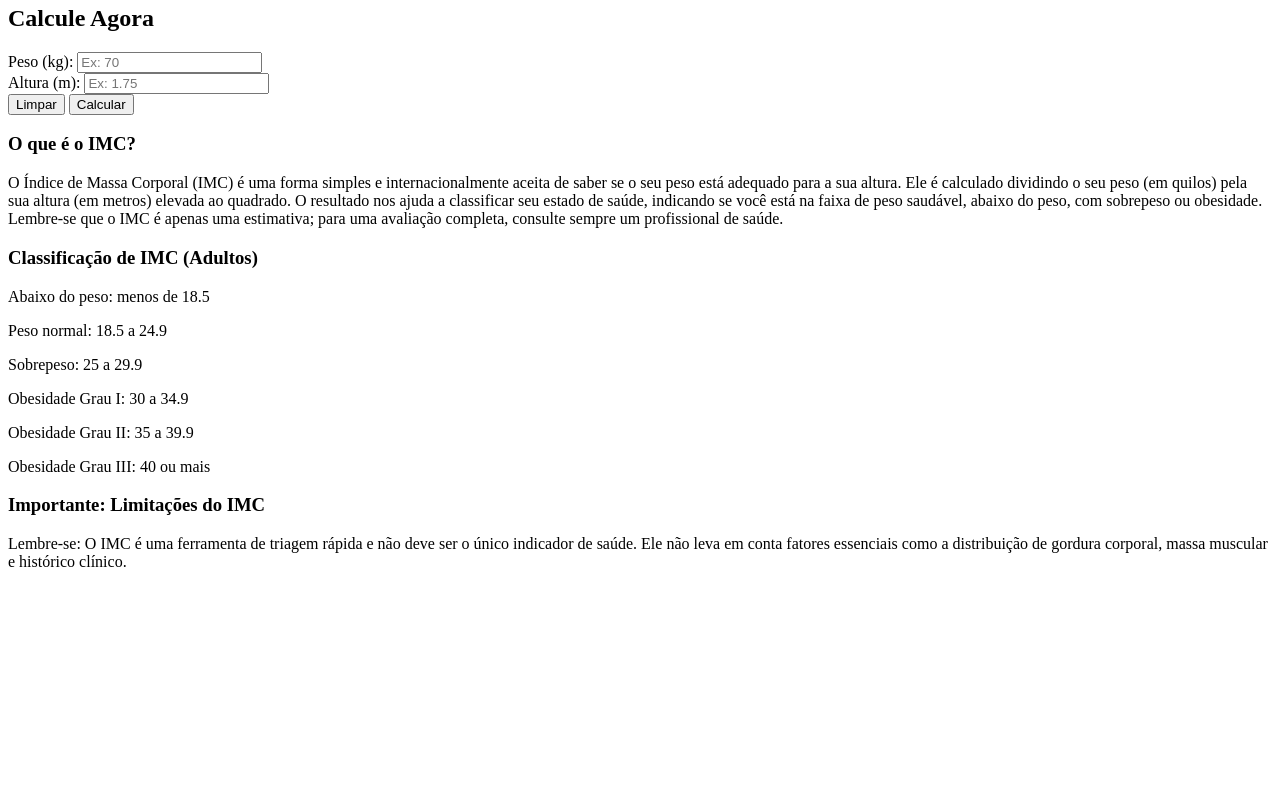
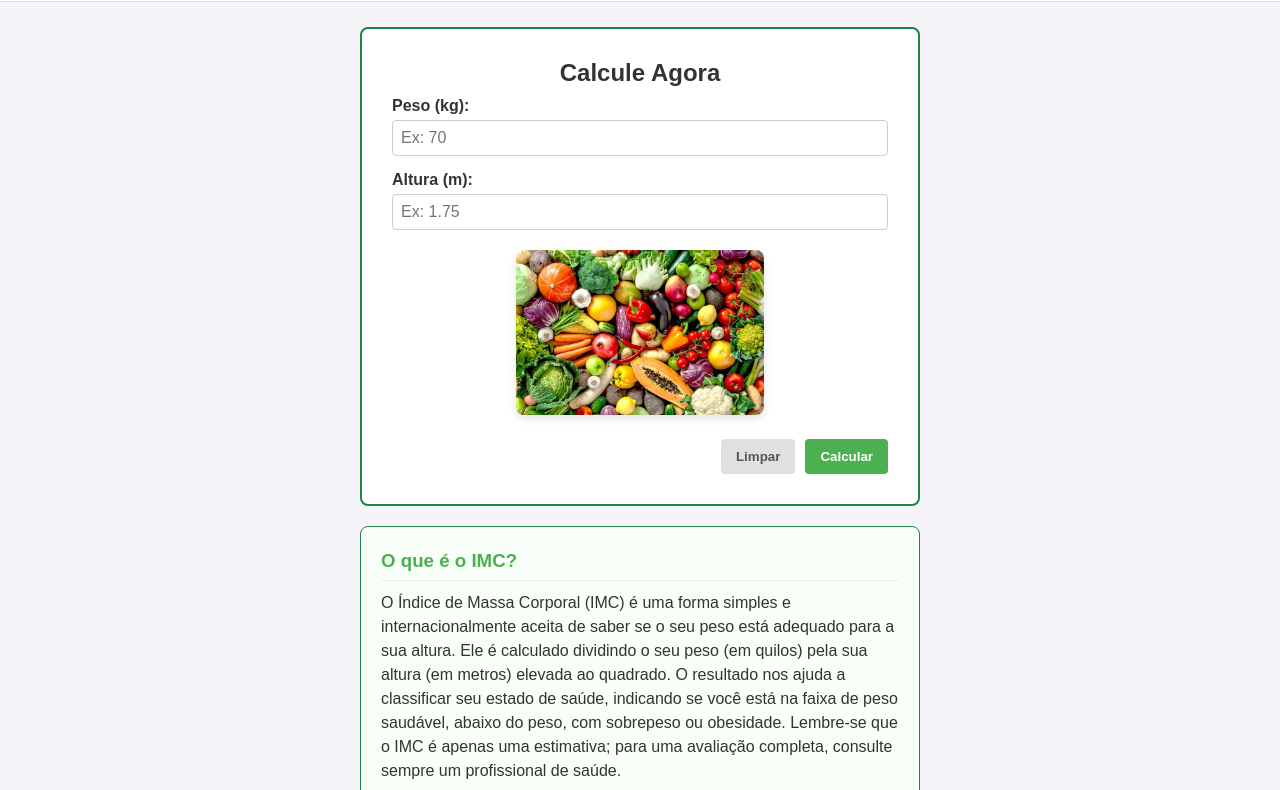
Before and after one commit to VitorVieira28/calculadora-imc-ascii, a plain HTML site: page index.html in a window 1280 px wide. Shown: the part 122-912 px from the top of the page. Before the commit the page ends 800 px from the top, so only its background shows below. Drawn offline with Linux system fonts and the light colour scheme.

Commit message:
HTML E CSS ATUALIZADOS

```diff
--- a/index.html
+++ b/index.html
@@ -29,6 +29,10 @@
                     <input type="number" id="altura" step="0.01" placeholder="Ex: 1.75" required>
                 </div>
 
+                <div class="imagem-formulario-container">
+                    <img src="imagens/verduras1.jpg" alt="vegetais" class="imagem-formulario">
+                </div>
+
                 <div class="botoes-grupo">
                     <button type="reset" class="btn-limpar">Limpar</button>
                     <button type="submit" class="btn-calcular">Calcular</button>
@@ -57,8 +61,9 @@
             <h3>Importante: Limitações do IMC</h3>
             <p>Lembre-se: O IMC é uma ferramenta de triagem rápida e não deve ser o único indicador de saúde. Ele não leva em conta fatores essenciais como a distribuição de gordura corporal, massa muscular e histórico clínico.</p>
         </section>
+
     </main>
 
-    <script src="script.js" defer></script>
+    <script src="app.js" defer></script>
 </body>
 </html>
--- a/style.css
+++ b/style.css
@@ -0,0 +1,139 @@
+/* 1. Reset Básico e Estilos Globais */
+* {
+    margin: 0;
+    padding: 0;
+    box-sizing: border-box;
+    font-family: Arial, sans-serif;
+}
+
+body {
+    background-color: #f4f4f9;
+    color: #333;
+    min-height: 100vh;
+    display: flex;
+    flex-direction: column;
+    align-items: center;
+    padding: 0;
+}
+
+/* 2. Layout Principal (Header e Main) */
+header {
+    width: 100%;
+    background-color: #ffffff;
+    padding: 30px 20px;
+    text-align: center;
+    border-bottom: 1px solid #ddd;
+    margin-bottom: 25px;
+}
+
+main {
+    width: 100%;
+    max-width: 600px;
+    display: flex;
+    flex-direction: column;
+    gap: 20px;
+    padding: 0 20px 40px;
+}
+
+h1 { font-size: 2em; color: #222; margin-bottom: 5px; }
+.subtitulo { color: #666; font-size: 1.1em; }
+h3 {
+    color: #4CAF50; /* Verde Principal */
+    margin-bottom: 10px;
+    border-bottom: 1px solid #eee;
+    padding-bottom: 5px;
+}
+
+/* 3. Estilização das Seções e Calculadora (Bordas Verdes Escuras) */
+#explicacao-imc, #classificacao-imc, #limitacoes-imc {
+    padding: 20px;
+    background-color: #f8fff8;
+    border-radius: 8px;
+    border: 1px solid #1E8449; /* Borda Verde Escura */
+    line-height: 1.5;
+}
+
+#calculadora {
+    padding: 30px;
+    background-color: #ffffff;
+    border-radius: 8px;
+    border: 2px solid #1E8449; /* Borda Verde Escura mais grossa */
+    text-align: center;
+}
+
+/* 4. Formulário e Inputs */
+#imc-form { text-align: left; margin-top: 10px; }
+.input-group { margin-bottom: 15px; }
+.input-group label { display: block; margin-bottom: 5px; font-weight: bold; }
+
+.input-group input {
+    width: 100%;
+    padding: 8px;
+    border: 1px solid #ccc;
+    border-radius: 4px;
+    font-size: 1em;
+}
+.input-group input:focus { border-color: #1E8449; outline: none; }
+
+/* 5. Imagem de Vegetais (Responsiva e Integrada) */
+.imagem-formulario-container {
+    margin-top: 20px;
+    margin-bottom: 20px;
+    text-align: center;
+}
+
+.imagem-formulario {
+    max-width: 50%; /* Limita a largura da imagem */
+    height: auto;
+    border-radius: 8px;
+    box-shadow: 0 4px 8px rgba(0, 0, 0, 0.1);
+}
+
+/* 6. Botões (Microinterações) */
+.botoes-grupo { display: flex; justify-content: flex-end; gap: 10px; margin-top: 20px; }
+.botoes-grupo button {
+    padding: 10px 15px;
+    border: none;
+    border-radius: 4px;
+    font-weight: bold;
+    cursor: pointer;
+    transition: background-color 0.2s;
+}
+
+.btn-limpar { background-color: #e0e0e0; color: #555; }
+.btn-calcular {
+    background-color: #4CAF50; /* Verde Principal */
+    color: #ffffff;
+}
+.btn-calcular:hover {
+    background-color: #388E3C;
+}
+
+/* 7. Estilização dos Resultados */
+#classificacao-imc p { padding: 5px 0; border-bottom: 1px dashed #eee; margin: 0; }
+#classificacao-imc p:last-child { border-bottom: none; }
+
+.resultado-box {
+    margin-top: 20px;
+    padding: 15px;
+    border-radius: 6px;
+    font-weight: bold;
+    text-align: center;
+    border: 1px solid transparent;
+}
+
+/* 8. Responsividade (CRUCIAL!) */
+@media (max-width: 600px) {
+    header { padding: 30px 15px; }
+    main { padding: 0 15px 30px; }
+    h1 { font-size: 1.8em; }
+
+    /* Faz os botões ficarem empilhados em telas pequenas */
+    .botoes-grupo { flex-direction: column; gap: 10px; }
+    .botoes-grupo button { width: 100%; }
+
+    /* Permite que a imagem ocupe mais espaço em mobile */
+    .imagem-formulario {
+        max-width: 75%;
+    }
+}
```
Also changed, not shown: app.js (added), imagens/faviconIMC.ico (renamed from faviconIMC.ico), imagens/laranja.ico (added), imagens/laranja2.ico (added), imagens/verduras1.jpg (added), 1 other file.
